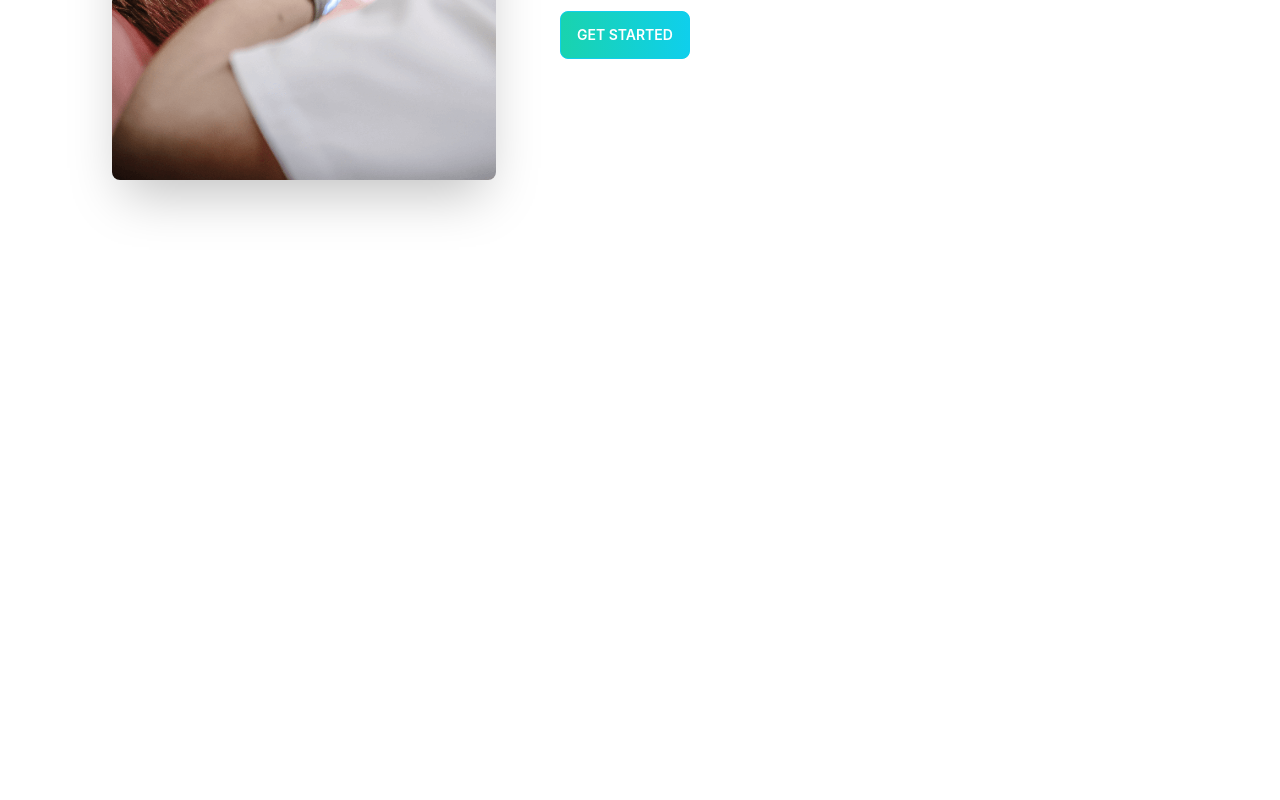
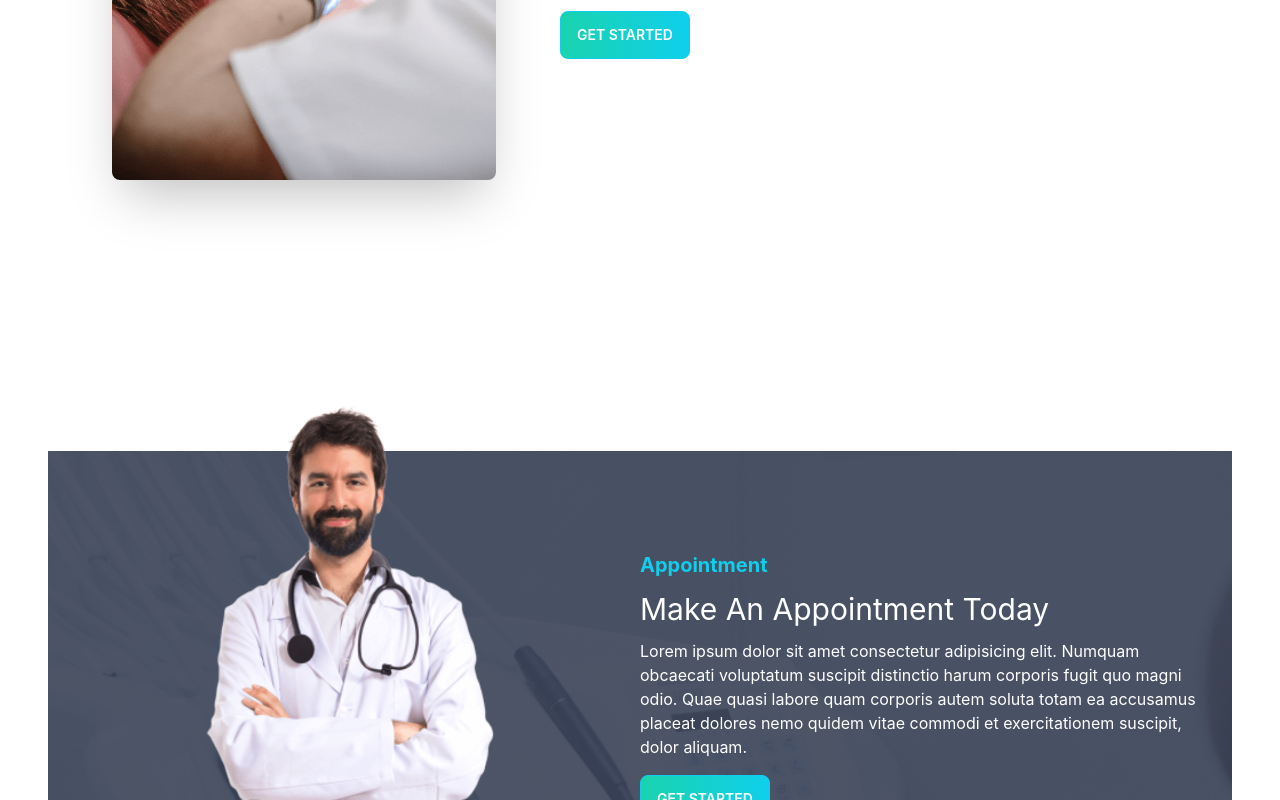
Before and after one commit to Ohi20/FinalProject-PH, a React (Create React App) app: page / in a window 1280 px wide. Shown: the part 2000-2800 px from the top of the page. Before the commit the page ends 2451 px from the top, so only its background shows below. Built offline with nearby package versions, Linux system fonts and the light colour scheme; the HTML template or start-up script is replaced by a standard one.

Commit message:
appointment section added

```diff
--- a/src/Pages/Home/Banner.js
+++ b/src/Pages/Home/Banner.js
@@ -1,16 +1,20 @@
 import React from 'react';
 import chair from "../../assets/images/chair.png";
+import bg from '../../assets/images/bg.png';
+import PrimaryButton from '../Shared/PrimaryButton';
 
 const Banner = () => {
     return (
-        <div>
+        <div style={{
+          background: `url(${bg})`
+      }}>
             <div class="hero min-h-screen">
   <div class="hero-content flex-col  lg:flex-row-reverse">
     <img src={chair} class=" max-w-sm rounded-lg shadow-2xl" />
     <div>
       <h1 class="text-5xl  font-bold">Your New Smile Starts Here!</h1>
       <p class="py-6 ">Provident cupiditate voluptatem et in. Quaerat fugiat ut assumenda excepturi exercitationem quasi. In deleniti eaque aut repudiandae et a id nisi.</p>
-      <button class="btn btn-primary uppercase text-white font bold bg-gradient-to-r from-secondary to-primary ">Get Started</button>
+      <PrimaryButton>Get Started</PrimaryButton>
     </div>
   </div>
 </div>
--- a/src/Pages/Home/Home.js
+++ b/src/Pages/Home/Home.js
@@ -1,6 +1,7 @@
 import React from 'react';
 import Banner from './Banner';
 import Info from './Info';
+import MakeAppointment from './MakeAppointment';
 import Services from './Services';
 
 
@@ -10,6 +11,7 @@ const Home = () => {
             <Banner></Banner>
             <Info></Info>
             <Services></Services>
+            <MakeAppointment></MakeAppointment>
         </div>
     );
 };
--- /dev/null
+++ b/src/Pages/Home/MakeAppointment.js
@@ -0,0 +1,24 @@
+import React from 'react';
+import doctor from '../../assets/images/doctor.png';
+import appointment from '../../assets/images/appointment.png';
+import PrimaryButton from '../Shared/PrimaryButton';
+
+const MakeAppointment = () => {
+    return (
+        <section className='flex justify-center items-center' style={{
+            background: `url(${appointment})`
+        }}>
+            <div className='flex-1 hidden lg:block'>
+                <img className='mt-[-100px]' src={doctor} alt=""/>
+            </div>
+            <div className='flex-1 p-5'>
+                <h3 className='text-xl text-primary font-bold mb-3'>Appointment</h3>
+                <h2 className='text-3xl mb-3 text-white'>Make An Appointment Today</h2>
+                <p className='text-white mb-4'>Lorem ipsum dolor sit amet consectetur adipisicing elit. Numquam obcaecati voluptatum suscipit distinctio harum corporis fugit quo magni odio. Quae quasi labore quam corporis autem soluta totam ea accusamus placeat dolores nemo quidem vitae commodi et exercitationem suscipit, dolor aliquam.</p>
+                <PrimaryButton>Get Started</PrimaryButton>
+            </div>
+        </section>
+    );
+};
+
+export default MakeAppointment;
--- a/src/Pages/Home/Services.js
+++ b/src/Pages/Home/Services.js
@@ -4,6 +4,7 @@ import cavity from '../../assets/images/cavity.png';
 import whitening from '../../assets/images/whitening.png';
 import Service from './Service';
 import treatment from '../../assets/images/treatment.png';
+import PrimaryButton from '../Shared/PrimaryButton';
 
 const Services = () => {
     const services = [
@@ -48,7 +49,7 @@ const Services = () => {
     <div className='ml-6'>
       <h1 class="text-5xl font-bold">Exceptional Dental Care, on Your Terms</h1>
       <p class="py-6">Provident cupiditate voluptatem et in. Quaerat fugiat ut assumenda excepturi exercitationem quasi. In deleniti eaque aut repudiandae et a id nisi.</p>
-      <button class="btn btn-primary uppercase text-white font bold bg-gradient-to-r from-secondary to-primary">Get Started</button>
+     <PrimaryButton>Get Started</PrimaryButton>
     </div>
   </div>
 </div>
--- /dev/null
+++ b/src/Pages/Shared/PrimaryButton.js
@@ -0,0 +1,9 @@
+import React from 'react';
+
+const PrimaryButton = ({children}) => {
+    return (
+        <button class="btn btn-primary uppercase text-white font bold bg-gradient-to-r from-secondary to-primary">{children}</button>
+    );
+};
+
+export default PrimaryButton;
```
